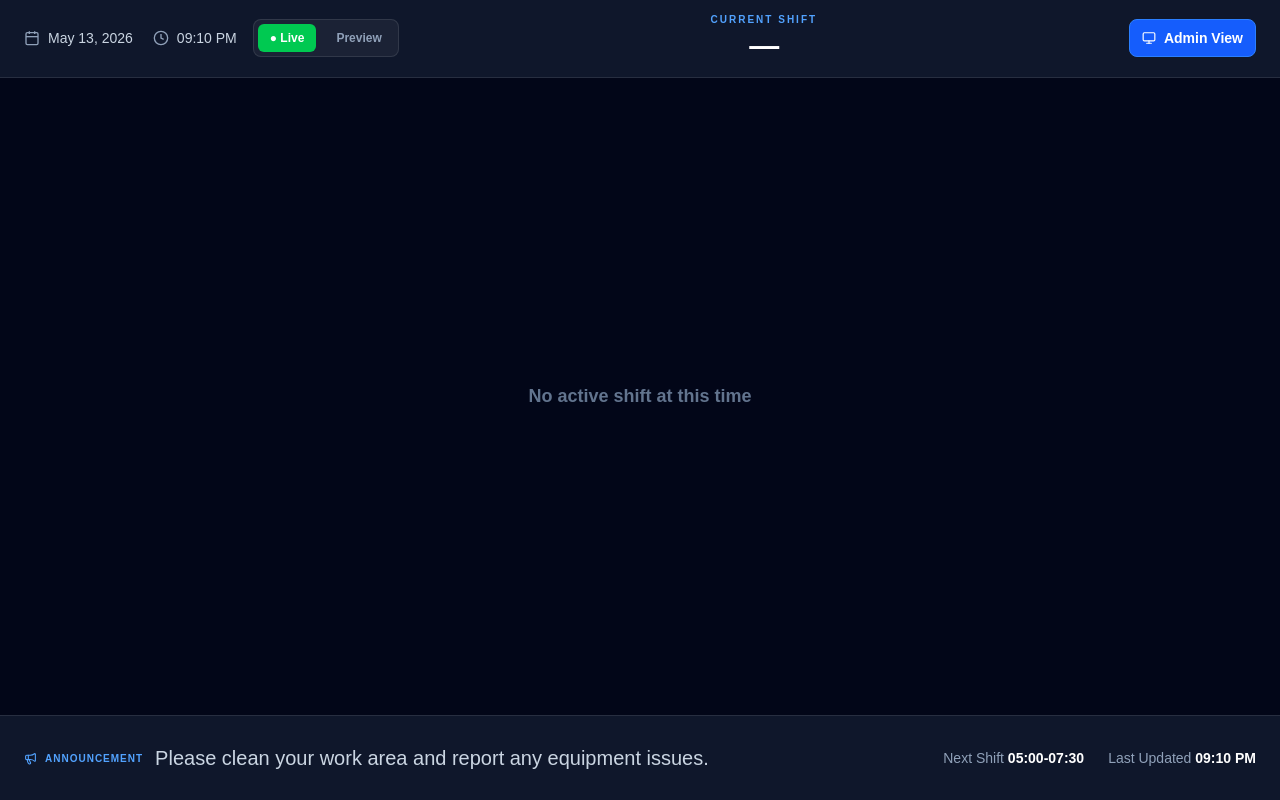
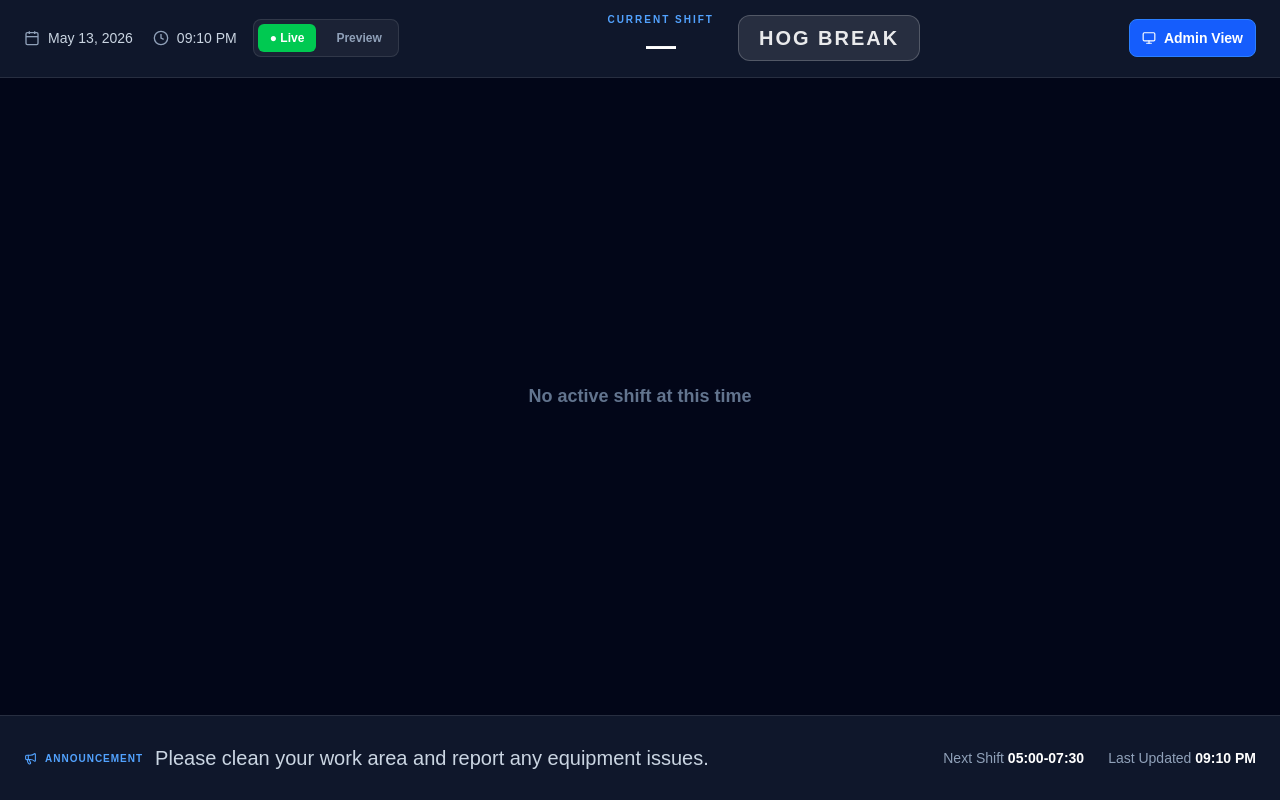
Before and after one commit to yesolisoli/johnstons-dashboard, a Next.js app: page /assignment-board in a window 1280 px wide. Both pictures are taken after a click on the button "TV Display". Built offline with nearby package versions, Linux system fonts and the light colour scheme.

Commit message:
tv view hog break loan

```diff
--- a/src/components/layout/app-header.tsx
+++ b/src/components/layout/app-header.tsx
@@ -58,7 +58,7 @@ export function AppHeader({ userEmail }: AppHeaderProps) {
             TV Display
           </button>
 
-          <div className="rounded-full bg-blue-500 px-3 py-2 text-sm font-semibold text-white">
+          <div className="flex h-10 w-10 items-center justify-center rounded-full bg-blue-500 text-sm font-semibold text-white">
             {userEmail.slice(0, 2).toUpperCase()}
           </div>
         </div>
--- a/src/features/assignment-board/components/tv-display.tsx
+++ b/src/features/assignment-board/components/tv-display.tsx
@@ -6,6 +6,10 @@ import { mockShifts } from "../mock-data";
 import type { Employee, EmployeeStatus, ShiftInfo, Station, StationAssignment, WorkArea } from "../types";
 
 // ── helpers ───────────────────────────────────────────────────────────────────
+
+function abbrev(dept: string): string {
+  return dept.split(/\s+/).map((w) => w[0].toUpperCase()).join("");
+}
 
 function parseMin(t: string): number {
   const [h, m] = t.trim().split(":").map(Number);
@@ -146,6 +150,53 @@ export function TVDisplay({
 
   const sortedWorkAreas = [...workAreas].sort((a, b) => a.display_order - b.display_order);
 
+  // Pre-compute loaned employees per work area
+  // loanedOutByWaId: employees whose home dept is this WA but are assigned to a different WA this shift
+  // loanedInByWaId: employees assigned to this WA but whose home dept is elsewhere
+  const waIdByName = Object.fromEntries(workAreas.map((wa) => [wa.name, wa.id]));
+  const loanedOutByWaId: Record<string, Employee[]> = {};
+  const loanedInByWaId: Record<string, { emp: Employee; homeDept: string }[]> = {};
+
+  for (const wa of workAreas) {
+    loanedOutByWaId[wa.id] = [];
+    loanedInByWaId[wa.id] = [];
+  }
+
+  for (const asgn of shiftAssignments) {
+    const station = stations.find((s) => s.id === asgn.station_id);
+    if (!station) continue;
+    const assignedWaId = station.work_area_id;
+    const emp = activeEmployees.find((e) => e.id === asgn.employee_id);
+    if (!emp) continue;
+    const assignedWa = workAreas.find((wa) => wa.id === assignedWaId);
+    if (!assignedWa) continue;
+    const isLoaned = !emp.departments.includes(assignedWa.name);
+    if (isLoaned) {
+      loanedInByWaId[assignedWaId] = loanedInByWaId[assignedWaId] ?? [];
+      const homeDept = emp.departments[0] ?? "";
+      loanedInByWaId[assignedWaId].push({ emp, homeDept });
+      // Mark as loaned out from their home WA
+      const homeWaId = homeDept ? waIdByName[homeDept] : null;
+      if (homeWaId) {
+        loanedOutByWaId[homeWaId] = loanedOutByWaId[homeWaId] ?? [];
+        if (!loanedOutByWaId[homeWaId].some((e) => e.id === emp.id)) {
+          loanedOutByWaId[homeWaId].push(emp);
+        }
+      }
+    }
+  }
+
+  // Globally active non-normal modes (deduplicated)
+  const uniqueActiveModes = sortedWorkAreas
+    .map((wa) => {
+      const modeCode = getWaActiveMode(wa, nowMin);
+      if (modeCode === "normal") return null;
+      const modeView = wa.mode_views?.find((mv) => mv.mode_code === modeCode);
+      return modeView ? { modeCode, label: modeView.label } : null;
+    })
+    .filter((m): m is { modeCode: string; label: string } => m !== null)
+    .filter((m, i, arr) => arr.findIndex((x) => x.modeCode === m.modeCode) === i);
+
   const fmt = (d: Date) => d.toLocaleTimeString("en-US", { hour: "2-digit", minute: "2-digit", hour12: true });
   const fmtDate = (d: Date) => d.toLocaleDateString("en-US", { month: "short", day: "numeric", year: "numeric" });
 
@@ -212,12 +263,26 @@ export function TVDisplay({
           </div>
         )}
 
-        {/* Current Shift */}
-        <div className="flex flex-1 flex-col items-center justify-center">
-          <p className="text-[10px] font-bold uppercase tracking-[0.2em] text-blue-400">Current Shift</p>
-          <p className="text-3xl font-bold text-white leading-tight tracking-tight">
-            {activeShift?.time_range?.replace("-", "  –  ") ?? "—"}
-          </p>
+        {/* Current Shift + Active Mode */}
+        <div className="flex flex-1 items-center justify-center gap-6">
+          <div className="flex flex-col items-center justify-center">
+            <p className="text-[10px] font-bold uppercase tracking-[0.2em] text-blue-400">Current Shift</p>
+            <p className="text-3xl font-bold text-white leading-tight tracking-tight">
+              {activeShift?.time_range?.replace("-", "  –  ") ?? "—"}
+            </p>
+          </div>
+          {uniqueActiveModes.length > 0 && (
+            <div className="flex items-center gap-2">
+              {uniqueActiveModes.map((m) => (
+                <span
+                  key={m.modeCode}
+                  className="rounded-xl border border-white/20 bg-white/10 px-5 py-2 text-xl font-extrabold uppercase tracking-widest text-white/90"
+                >
+                  {m.label}
+                </span>
+              ))}
+            </div>
+          )}
         </div>
 
         {/* Actions */}
@@ -251,20 +316,28 @@ export function TVDisplay({
             <div key={wa.id} className="flex min-w-[180px] flex-1 flex-col border-r border-slate-200 last:border-r-0">
               {/* Dept header */}
               <div
-                className="shrink-0 flex items-center justify-center gap-2 px-3 py-3"
+                className="shrink-0 flex items-center justify-center gap-2 px-3 py-2"
                 style={{ backgroundColor: wa.color_hex ?? "#1e293b" }}
               >
                 <span className="text-white/80 shrink-0">{DEPT_ICONS[wa.name] ?? <Package size={13} />}</span>
                 <span className="text-sm font-bold uppercase tracking-widest text-white truncate">{wa.name}</span>
-                {(() => {
-                  const modeView = wa.mode_views?.find((mv) => mv.mode_code === activeModeCode);
-                  if (!modeView) return null;
-                  return (
-                    <span className="shrink-0 rounded-full bg-white/20 px-2 py-0.5 text-[10px] font-semibold uppercase tracking-wide text-white/90">
-                      {modeView.label}
-                    </span>
-                  );
-                })()}
+              </div>
+
+              {/* Loaned banner — always rendered to keep column heights equal */}
+              <div className="shrink-0 flex items-center justify-center gap-3 px-3 py-1" style={{ backgroundColor: wa.color_hex ? `${wa.color_hex}99` : "#1e293b" }}>
+                {loanedOutByWaId[wa.id]?.length > 0 && (
+                  <span className="text-[10px] font-bold uppercase tracking-wide text-white/80">
+                    ↑ {loanedOutByWaId[wa.id].length} Loaned Out
+                  </span>
+                )}
+                {loanedInByWaId[wa.id]?.length > 0 && (
+                  <span className="text-[10px] font-bold uppercase tracking-wide text-blue-300/90">
+                    ↓ {loanedInByWaId[wa.id].length} Support In
+                  </span>
+                )}
+                {!loanedOutByWaId[wa.id]?.length && !loanedInByWaId[wa.id]?.length && (
+                  <span className="text-[10px] text-transparent select-none">·</span>
+                )}
               </div>
 
               {/* Sub-header */}
@@ -285,6 +358,7 @@ export function TVDisplay({
                   );
                   const emp = asgn ? activeEmployees.find((e) => e.id === asgn.employee_id) : null;
                   const isUnavailable = emp ? UNAVAILABLE.has(statuses[emp.id] ?? "") : false;
+                  const isLoanedIn = emp ? !emp.departments.includes(wa.name) : false;
                   const dotColor = !emp || isUnavailable
                     ? "bg-red-500"
                     : emp.temporary
@@ -307,6 +381,11 @@ export function TVDisplay({
                             {emp.temporary && (
                               <span className="shrink-0 rounded bg-amber-100 px-1 py-px text-[9px] font-bold text-amber-600">
                                 TEMP
+                              </span>
+                            )}
+                            {isLoanedIn && emp.departments[0] && (
+                              <span className="ml-auto shrink-0 rounded border border-blue-200 bg-blue-50 px-1 py-px text-[9px] font-bold text-blue-600">
+                                {abbrev(emp.departments[0])}
                               </span>
                             )}
                           </>
--- a/src/features/assignment-board/mock-data.ts
+++ b/src/features/assignment-board/mock-data.ts
@@ -548,4 +548,13 @@ export const mockAssignments: StationAssignment[] = [
   { id: "a178", employee_id: "emp_92", station_id: "st_loading_helper_5",       work_date: mockWorkDate, shift_code: "shift_3", mode_code: "normal" },
   // emp_97 Jerome Dupont → Small Pro
   { id: "a179", employee_id: "emp_97", station_id: "st_small_custom",           work_date: mockWorkDate, shift_code: "shift_1", mode_code: "normal" },
+
+  // ── Loaned employees (assigned to a dept NOT in their departments list) ──
+  // Processing Floor employees loaned to Meat Cutting for shift_3 hog_break
+  { id: "a_loan_1", employee_id: "emp_79", station_id: "st_meat_saw",        work_date: mockWorkDate, shift_code: "shift_3", mode_code: "hog_break" },
+  { id: "a_loan_2", employee_id: "emp_81", station_id: "st_meat_neck_bones", work_date: mockWorkDate, shift_code: "shift_3", mode_code: "hog_break" },
+  { id: "a_loan_3", employee_id: "emp_84", station_id: "st_meat_skinner",    work_date: mockWorkDate, shift_code: "shift_3", mode_code: "hog_break" },
+  // Small Pro employee loaned to Packaging for shift_3 hog_break
+  { id: "a_loan_4", employee_id: "emp_30", station_id: "st_lead",            work_date: mockWorkDate, shift_code: "shift_3", mode_code: "hog_break" },
+  { id: "a_loan_5", employee_id: "emp_27", station_id: "st_pack_box_trim",   work_date: mockWorkDate, shift_code: "shift_3", mode_code: "hog_break" },
 ];
```
